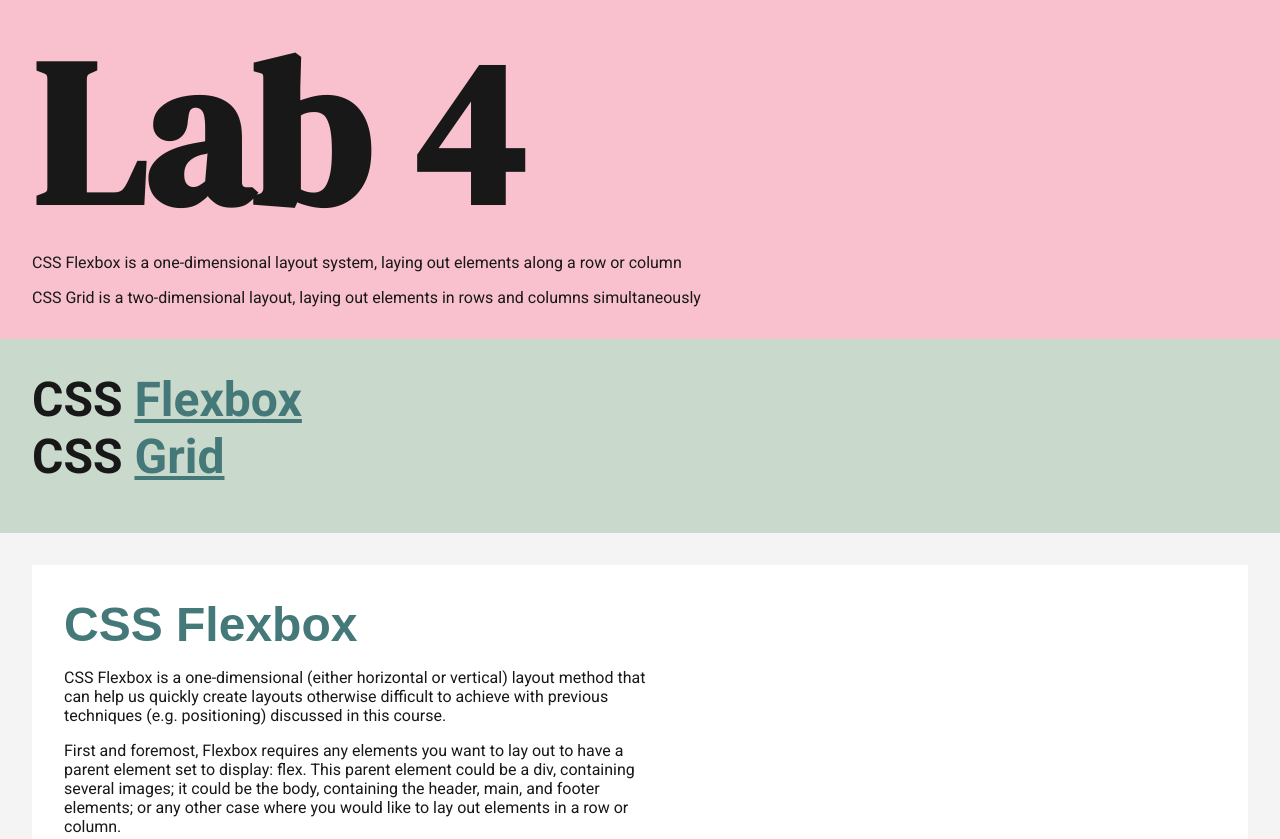
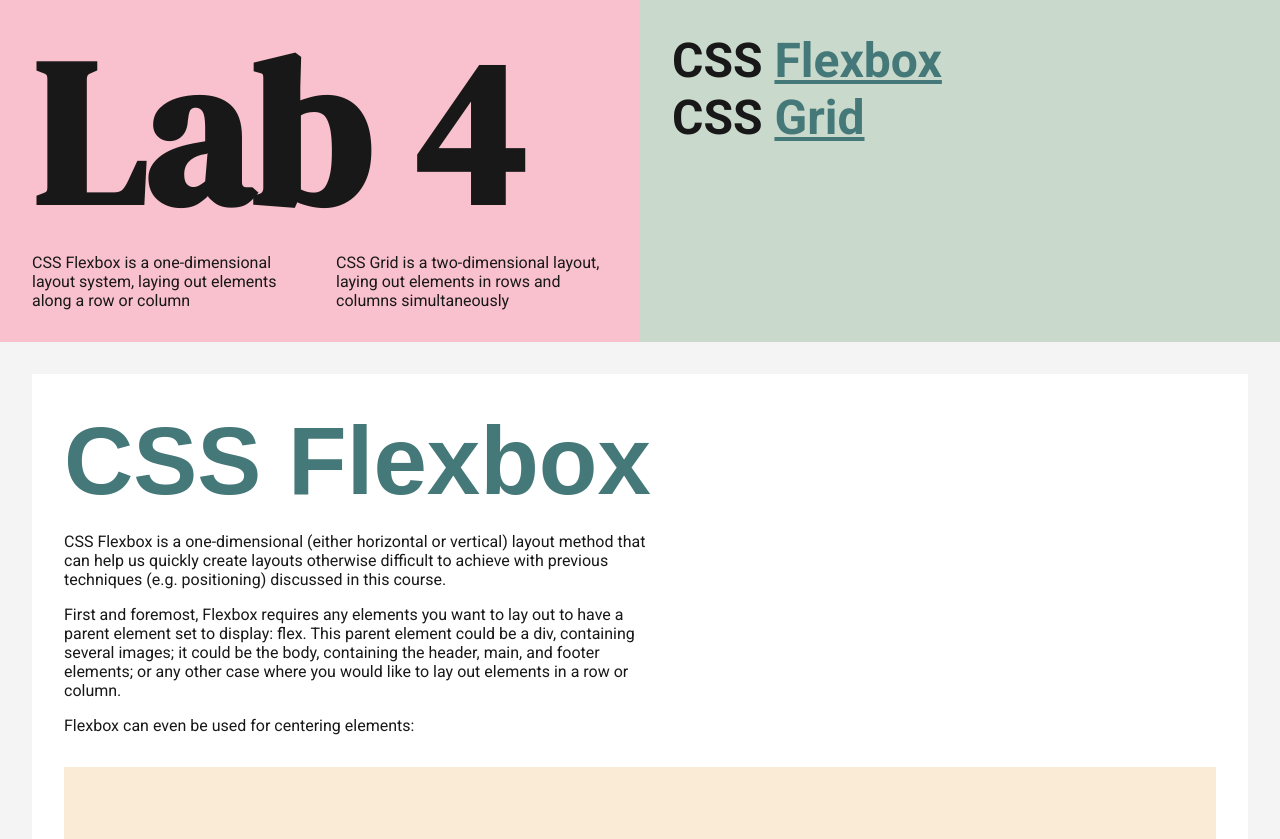
Before and after one commit to Abungo-w/acit1620-lab5, a plain HTML site: page index.html in a window 1280 px wide. Shown: the top 839 px of the page. Drawn offline with Linux system fonts and the light colour scheme; a web font is replaced by a local one.

Commit message:
header done

```diff
--- a/index.css
+++ b/index.css
@@ -44,3 +44,48 @@
         On screens wider than 800px, the <p> element inside the div must additionally have no top margin
 
 */
+html,
+body {
+    margin: 0;
+    height: 100%;
+}
+
+header {
+    display: grid;
+    grid-template-columns: 1fr 1fr;
+    grid-template-rows: auto;
+}
+
+.bg-pink {
+    display: grid;
+    grid-template-columns: auto;
+    height: max-content;
+}
+
+.bg-pink > div{
+    display: grid;
+    grid-template-columns: 1fr 1fr;
+    grid-template-rows: auto;
+    grid-gap: 2em;
+}
+
+#flexbox {
+    display: flex;
+    flex-direction: column;
+}
+
+#canvas {
+    display: flex;
+    align-items: center;
+    justify-content: center;
+}
+
+#flexbox > h2 {
+    font-size: 6em;
+}
+
+#grid {
+    display: grid;
+    grid-template-columns: 1fr 1fr 1fr;
+    grid-row: 5;
+}
--- a/index.html
+++ b/index.html
@@ -60,5 +60,7 @@
             </div>
         </a>
     </footer>
+        <div class="footer">footer</div>
+    </div>
 </body>
 </html>
```
